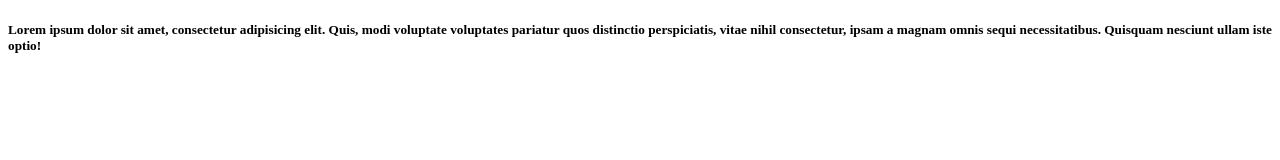
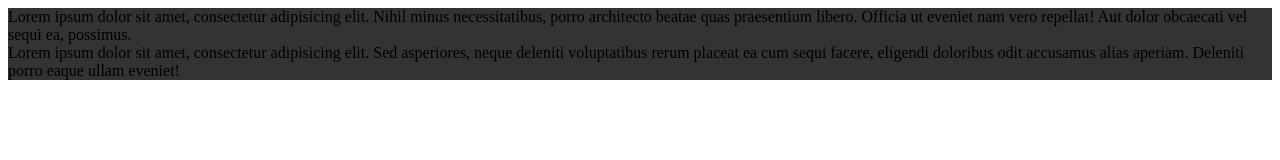
Before and after one commit to Frishka/site, a plain HTML site: page index.html in a window 1280 px wide. Drawn offline with Linux system fonts and the light colour scheme.

Commit message:
Second commit

```diff
--- a/index.html
+++ b/index.html
@@ -2,13 +2,21 @@
 <html lang="en">
 <head>
 	<meta charset="UTF-8">
+
 	<title>Test Git</title>
 </head>
 <body>
 	<div class="container">
 		<div class="row">
 			<div class="col-md-12">
-				<h5>Lorem ipsum dolor sit amet, consectetur adipisicing elit. Quis, modi voluptate voluptates pariatur quos distinctio perspiciatis, vitae nihil consectetur, ipsam a magnam omnis sequi necessitatibus. Quisquam nesciunt ullam iste optio!</h5>
+				<div class="row">
+					<div class="col-md-6">
+						<div class="container" style="background:#333">Lorem ipsum dolor sit amet, consectetur adipisicing elit. Nihil minus necessitatibus, porro architecto beatae quas praesentium libero. Officia ut eveniet nam vero repellat! Aut dolor obcaecati vel sequi ea, possimus.</div>
+					</div>
+					<div class="col-md-6">
+						<div class="container" style="background:#333">Lorem ipsum dolor sit amet, consectetur adipisicing elit. Sed asperiores, neque deleniti voluptatibus rerum placeat ea cum sequi facere, eligendi doloribus odit accusamus alias aperiam. Deleniti porro eaque ullam eveniet!</div>
+					</div>
+				</div>
 			</div>
 		</div>
 	</div>
```
